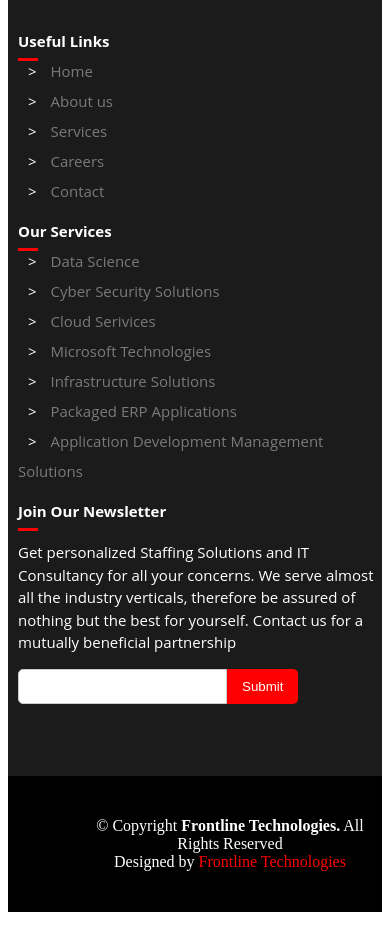
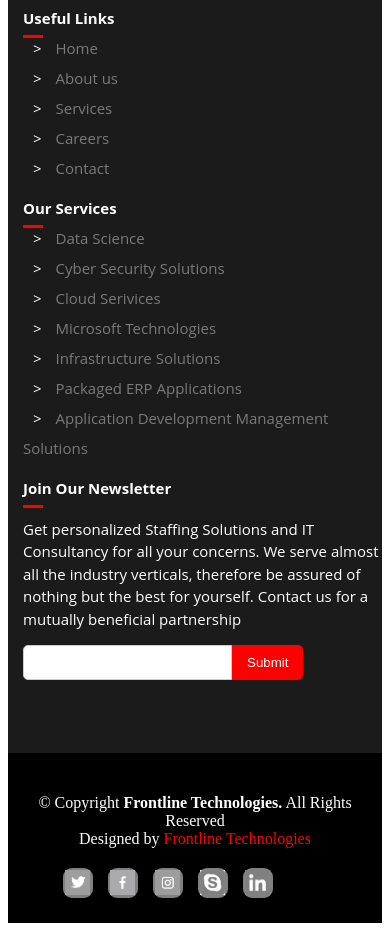
Before and after one commit to ssangam1024/frontline_technologies, a plain HTML site: page footer.html in a window 390 px wide. Shown: the part 332-1263 px from the top of the page. Drawn offline with Linux system fonts and the light colour scheme.

Commit message:
creating the footer page for Frontline website

```diff
--- a/footer.css
+++ b/footer.css
@@ -8,12 +8,11 @@
     padding: 60px 0px 30px;
     background: rgb(27, 27, 27);
     display: flex;
-    gap: 30px;
+    flex-wrap: wrap;
+    justify-content: space-between;
     font-style: "Open Sans", sans-serif;
-
 }
-
-@media (max-width: 414px) {
+@media (max-width: 600px) {
     .footerTop {
         flex-direction: column;
         gap: 10px;
@@ -25,16 +24,14 @@
     min-width: 150px;
     max-width: 100%;
 }
-@media (max-width: 414px) {
-    .addressInfo{
-        flex: 0 0 200px;
-
-    }
-}
 @media (max-width: 1100px) {
     .addressInfo{
         flex: 0 0 280px;
-
+    }
+}
+@media (max-width: 600px) {
+    .addressInfo{
+        flex: 0 0 200px;
     }
 }
 .addressInfo p{
@@ -46,34 +43,31 @@
     line-height: 1.5;
     font-size: 15px;
 }
-@media (max-width: 414px) {
-    .addressInfo p{
-        margin-left: 10px ;
-
-    }
-}
 @media (max-width: 1100px) {
     .addressInfo p{
         margin-left: 50px;
-
     }
 }
-
-.FrontlineLogo{
+@media (max-width: 600px) {
+    .addressInfo p{
+        margin-left: 15px ;
+    }
+}
+.footerTop .FrontlineLogo {
     margin-left: 50px;
     width: auto;
     height: 95px;
     object-fit: contain;
     border-radius: 6%
 }
-@media (max-width: 414px) {
-    .FrontlineLogo {
-        margin-left: 0px ;
+@media (max-width: 1100px) {
+    .footerTop .FrontlineLogo {
+        margin-left: 30px ;
     }
 }
-@media (max-width: 1100px) {
-    .FrontlineLogo {
-        margin-left: 30px ;
+@media (max-width: 600px) {
+    .footerTop .FrontlineLogo  {
+        margin-left: 0px ;
     }
 }
 .container1{
@@ -86,16 +80,14 @@
     min-width: 150px;
     max-width: 100%;
 }
-@media (max-width: 414px) {
-    .container1{
-        margin-left: 10px ;
-    }
-}
-
 @media (max-width: 1100px) {
     .container1{
         flex: 0 0 80px;
-
+    }
+}
+@media (max-width: 600px) {
+    .container1{
+        margin-left: 15px ;
     }
 }
 .container1 a {
@@ -107,7 +99,6 @@
     color: white;
     margin: 10px;
 }
-
 .container1 a:hover{
     color: white;
 }
@@ -121,14 +112,14 @@
     min-width: 150px;
     max-width: 100%;
 }
-@media (max-width: 414px) {
+@media (max-width: 1100px) {
     .container2{
-        margin-left: 10px ;
         flex: 0 0 250px;
     }
 }
-@media (max-width: 1100px) {
+@media (max-width: 600px) {
     .container2{
+        margin-left: 15px ;
         flex: 0 0 250px;
     }
 }
@@ -142,7 +133,6 @@
     color: white;
     margin: 10px;
     left: 0;
-
 }
 .container2 a:hover {
     color: white;
@@ -172,14 +162,12 @@
     border: 1px solid #ccc;
     border-radius: 5px 0px 0px 5px ;
     margin: 0;
-
 }
 @media (max-width: 1100px) {
     .searchBox input{
         padding: 9px 15px;
     }
 }
-
 .searchBox button {
     padding: 9px 25px;
     border: none;
@@ -188,23 +176,21 @@
     border-radius: 0px 5px 5px 0px;
     cursor: pointer;
     margin: 0;
-
 }
 @media (max-width: 1100px) {
     .searchBox button{
         padding: 9px 15px;
     }
 }
-
 .searchBox button:hover {
     background: gray;
 }
-
-
 .footerBottom{
     display: flex;
     justify-content: space-between;
-    align-items: center;
+    align-items: flex-start;
+    flex-wrap: wrap;
+    text-align: left;
     background-color: black;
     width: 100%;
     padding: 25px 0px;
@@ -215,8 +201,45 @@
     color: white;
     margin-left: 70px;
 }
-@media (max-width: 414px) {
-    .footerBottom p {
+@media (max-width: 600px) {
+    .footerBottom  p {
+        width: 100%;
+        margin-left: 0px;
+        margin-bottom: 20px;
+    }
+}
+@media (max-width: 600px) {
+    .footerBottom  {
+        justify-content: center;
         text-align: center;
     }
 }
+.iconbox {
+    display: flex;
+    gap: 15px;
+    margin-right: 55px;
+    align-items: center;
+}
+@media (max-width: 600px) {
+    .iconbox {
+        width: 100%;
+        justify-content: center;
+    }
+}
+.icon1 {
+    width: 30px;
+    height: 30px;
+    background-color: grey;
+    border-radius: 30%;
+    display: flex;
+    justify-content: center;
+    align-items: center;
+    cursor: pointer;
+}
+.icon1:hover{
+    background: black;
+}
+.icon1 img {
+    width: 25px;
+    height: 25px;
+}
--- a/footer.html
+++ b/footer.html
@@ -47,8 +47,12 @@
             <div class="footerBottom">
                 <p> © Copyright <strong> Frontline Technologies.</strong> All Rights Reserved <br>
                     Designed by <span style="color: red;"> Frontline Technologies </span>  </p>
-                <div>
-
+                <div class="iconbox" >
+                    <div class="icon1"><img src="images/twitter.png" alt="twitter"> </div>
+                    <div class="icon1"> <img src="images/facebook.jpg" alt="facebook"> </div>
+                    <div class="icon1"><img src="images/insta.jpg" alt="instagram"> </div>
+                    <div class="icon1"><img src="images/skype.png" alt="skype"> </div>
+                    <div class="icon1"><img src="images/linkedin.png" alt="linkedin"> </div>
                 </div>
             </div>
         </footer>
```
Also changed, not shown: images/facebook.jpg (added), images/insta.jpg (added), images/linkedin.png (added), images/skype.png (added), images/twitter.png (added).
